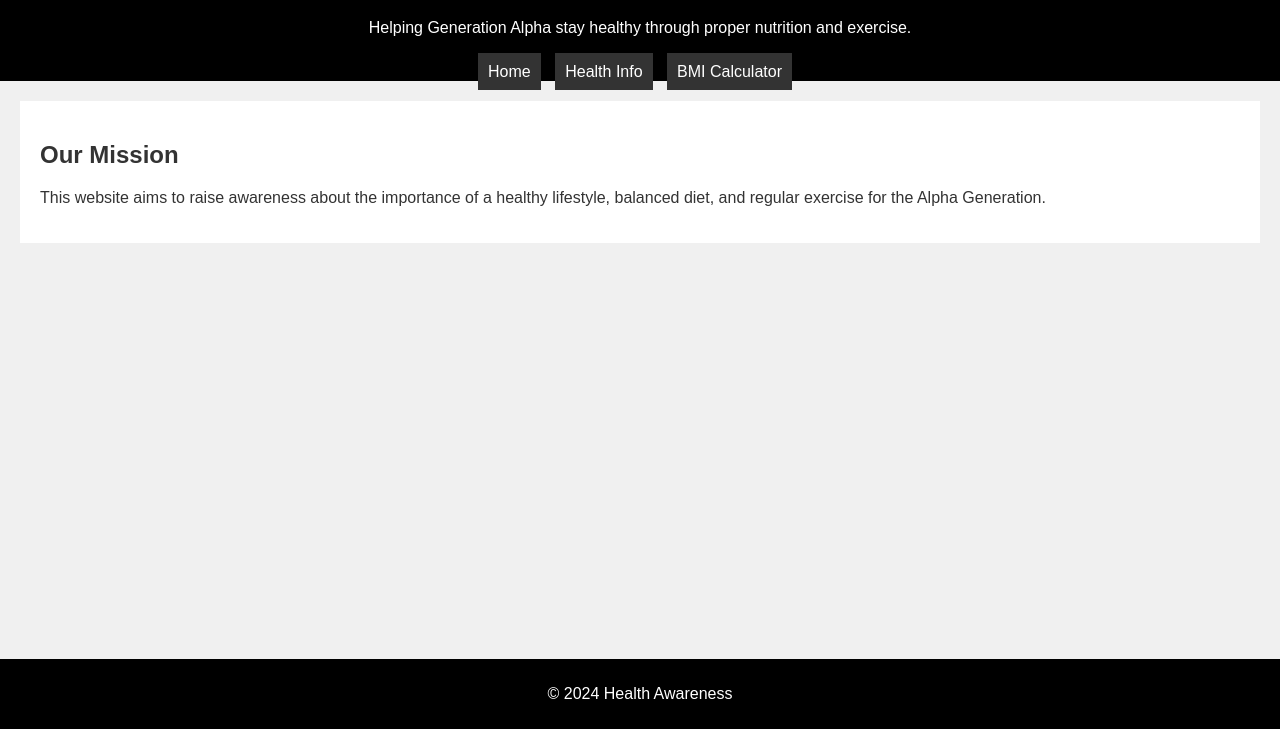
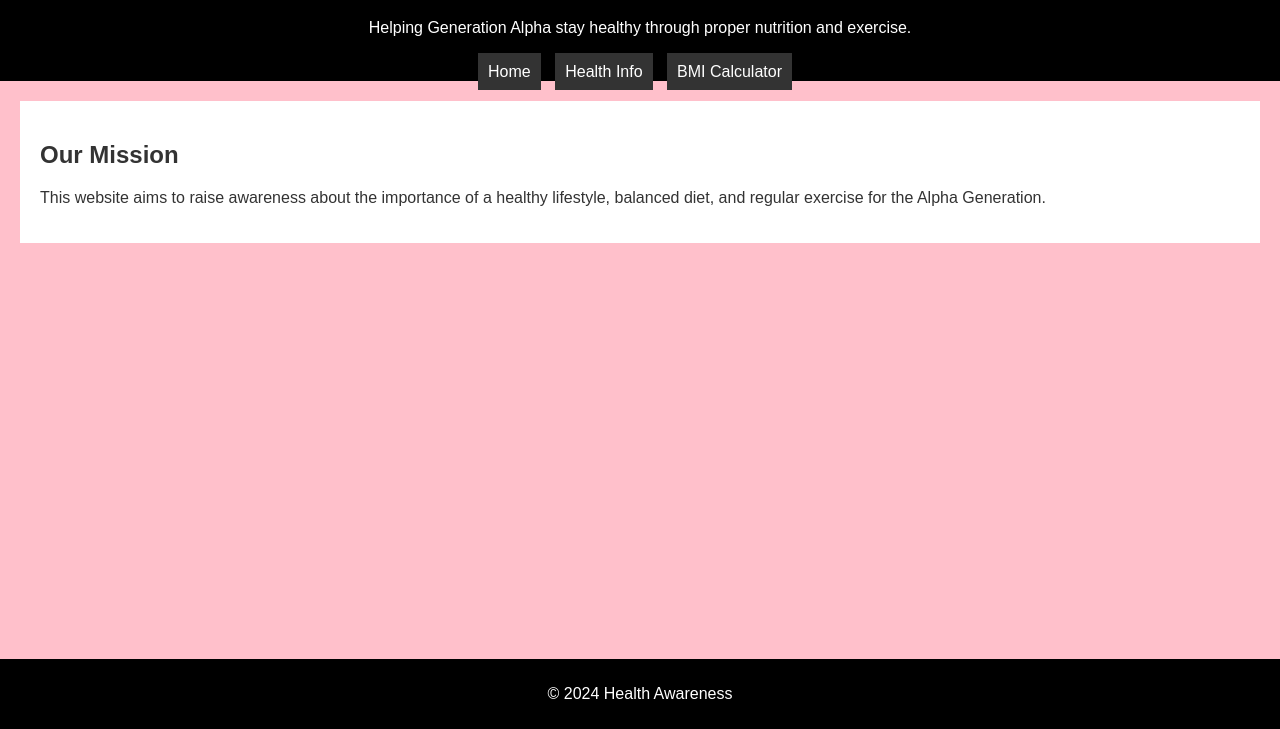
Before and after one commit to ridkered05/health-awareness, a plain HTML site: page index.html in a window 1280 px wide. Shown: the part 71-800 px from the top of the page. Drawn offline with Linux system fonts and the light colour scheme.

Commit message:
Update styles.css

```diff
--- a/styles.css
+++ b/styles.css
@@ -1,6 +1,6 @@
 body {
     font-family: Arial, sans-serif;
-    background-color: #f0f0f0; /* Slightly off-white for a softer look */
+    background-color: #FFC0CB; /* Slightly off-white for a softer look */
     color: #333;
     margin: 0;
     padding: 0;
```
